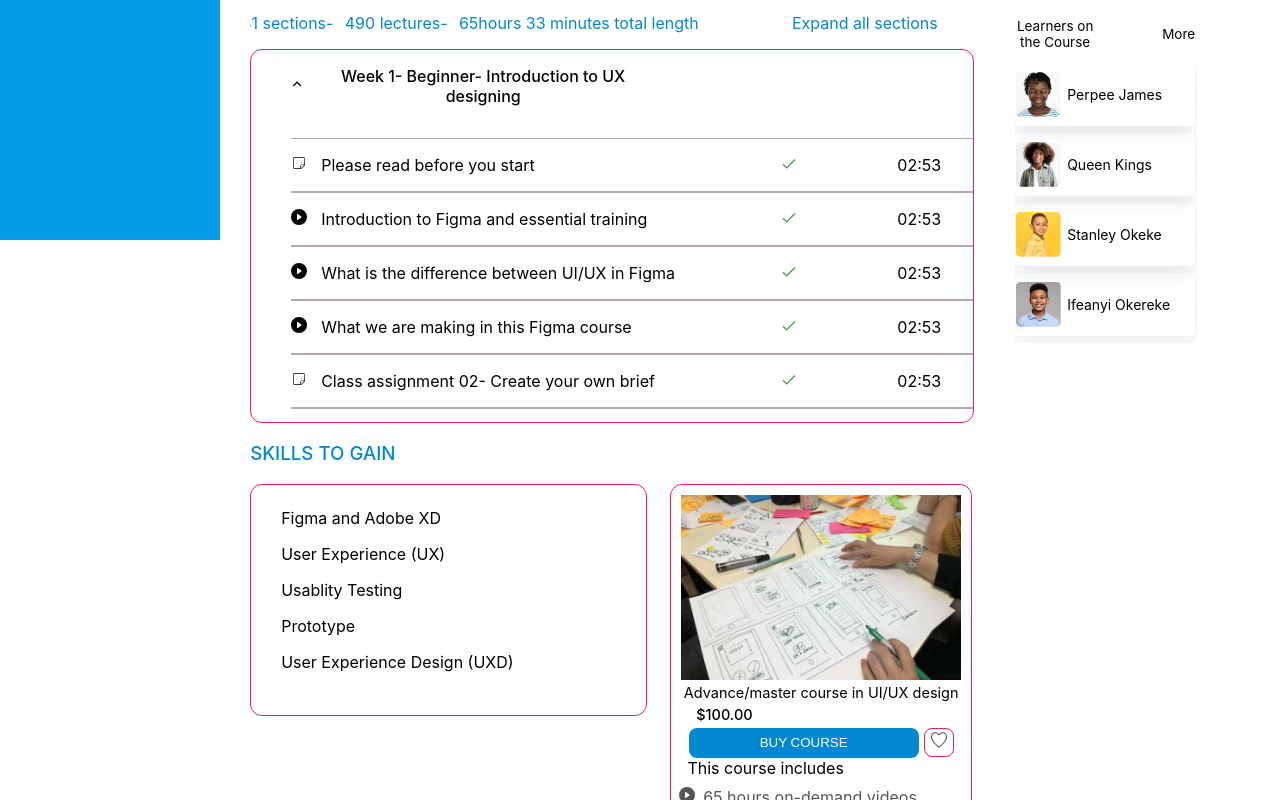
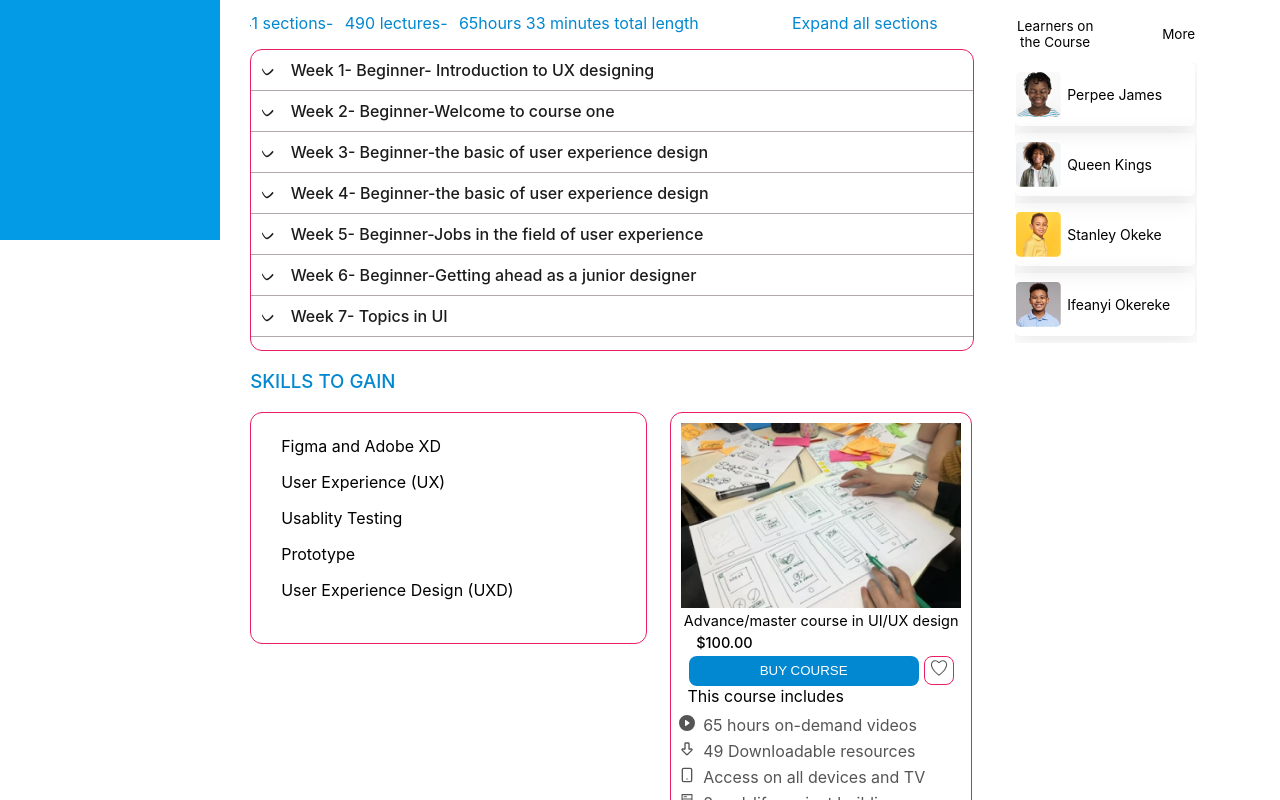
Before and after one commit to learnable-2022/LMS-YC-10-FE, a React (Create React App) app in the folder lms/: page /courses in a window 1280 px wide. Shown: the part 560-1360 px from the top of the page. Built offline with nearby package versions, Linux system fonts and the light colour scheme.

Commit message:
Ongoing Course Page

```diff
--- a/lms/src/components/pages/centerCoursepage/CenterCoursePage.js
+++ b/lms/src/components/pages/centerCoursepage/CenterCoursePage.js
@@ -50,10 +50,6 @@
                         <p>Expand all sections</p>
                     </span>
                     <div className={styles.fourthSection}>
-                        <span>
-                            <i><RiArrowUpSLine /></i>
-                            <p>Week 1- Beginner- Introduction to UX designing</p>
-                        </span>
                         <div>
                             <CourseList />
                         </div>
--- a/lms/src/components/pages/courseList/CourseList.js
+++ b/lms/src/components/pages/courseList/CourseList.js
@@ -8,117 +8,106 @@
 import OngoingCourse  from "../OngoingCoursePage";
 import { Link } from "react-router-dom";
 
-// import video from "../../images/"
-// import { icons } from 'react-icons';
-// RiArrowUpSLine
+
 
 function CourseList(){
 const [ courseList ] = useState([
     {
         id: 1,
+        title: "Week 1- Beginner- Introduction to UX designing",
         icon: <CiStickyNote/>,
-        name: "Please read before you start",
+        name1: "Please read before you start",
+        icon2: <BsPlayCircleFill />,
+        name2: "Introduction to Figma and essential training",
+        icon3: <BsPlayCircleFill />,
+        name3: "What is the difference between UI/UX in Figma",
+        name4: "What we are making in this Figma course",
+        name5: "Class assignment 02- Create your own brief",
+        name6: "Class assignment 02-create your own brief",
         watch: <FcCheckmark />,
         time: "02:53",
         src: "http://commondatastorage.googleapis.com/gtv-videos-bucket/sample/BigBuckBunny.mp4"
     },
     {
         id: 2,
+        title: "Week 2- Beginner-Welcome to course one",
         icon: <BsPlayCircleFill />,
-        name: "Introduction to Figma and essential training",
+        name1: "How to identify stakeholders",
+        icon2: <BsPlayCircleFill />,
+        name2: "How to identify user needs",
+        icon3: <BsPlayCircleFill />,
+        name3: "Creating UX Flows",
         watch: <FcCheckmark />,
         time: "02:53",
         src: "http://commondatastorage.googleapis.com/gtv-videos-bucket/sample/BigBuckBunny.mp4"
     },
     {
         id: 3,
+        title: "Week 3- Beginner-the basic of user experience design",
         icon: <BsPlayCircleFill />,
-        name: "What is the difference between UI/UX in Figma",
+        name1: "Mapping the user journey",
+        icon2: <BsPlayCircleFill />,
+        name2: "Finding solutions & constraint cards",
+        icon3: <BsPlayCircleFill />,
+        name3: "Introduction to Figma",
         watch: <FcCheckmark />,
         time: "02:53",
         src: "http://commondatastorage.googleapis.com/gtv-videos-bucket/sample/BigBuckBunny.mp4"
     },
     {
         id: 4,
+        title: "Week 4- Beginner-the basic of user experience design",
         icon: <BsPlayCircleFill />,
-        name: "What we are making in this Figma course",
+        name1: "Present Sketches, UX Principles",
+        icon2: <BsPlayCircleFill />,
+        name2: "Psychology of UX",
+        icon3: <BsPlayCircleFill />,
+        name3: "Refining grayscales in Figma",
         watch: <FcCheckmark />,
         time: "02:53",
         src: "http://commondatastorage.googleapis.com/gtv-videos-bucket/sample/BigBuckBunny.mp4"
     },
     {
         id: 5,
-        icon: <CiStickyNote/>,
-        name: "Class assignment 02- Create your own brief",
+        title: "Week 5- Beginner-Jobs in the field of user experience",
+        icon: <BsPlayCircleFill />,
+        name1: "Understanding user testing",
+        icon2: <BsPlayCircleFill />,
+        name2: "Design for Inclusion",
+        icon3: <BsPlayCircleFill />,
+        name3: "Figma UI",
         watch: <FcCheckmark />,
         time: "02:53",
         src: "http://commondatastorage.googleapis.com/gtv-videos-bucket/sample/BigBuckBunny.mp4"
     },
     {
         id: 6,
+        title: "Week 6- Beginner-Getting ahead as a junior designer",
         icon: <CiStickyNote/>,
-        name: "Class assignment 02-create your own brief",
+        name1: "Understanding user testing",
+        icon2: <BsPlayCircleFill />,
+        name2: "Design for Inclusion",
+        icon3: <BsPlayCircleFill />,
+        name3: "Figma UI",
         watch: <FcCheckmark />,
         time: "02:53",
         src: "http://commondatastorage.googleapis.com/gtv-videos-bucket/sample/BigBuckBunny.mp4"
     },
     {
         id: 7,
-        icon: <RiArrowDownSLine />,
-        name: "Week 2- Beginner-Welcome to course one",
-        watch: <TfiLock />,
-        time: "02:53",
-        src: "http://commondatastorage.googleapis.com/gtv-videos-bucket/sample/BigBuckBunny.mp4"
-    },
-    {
-        id: 8,
-        icon: <RiArrowDownSLine />,
-        name: "Week 3- Beginner-the basic of user experience design",
-        watch: <TfiLock />,
-        time: "02:53",
-        src: "http://commondatastorage.googleapis.com/gtv-videos-bucket/sample/BigBuckBunny.mp4"
-    },
-    {
-        id: 9,
-        icon: <RiArrowDownSLine />,
-        name: "Week 4- Beginner-the basic of user experience design",
-        watch: <TfiLock />,
-        time: "02:53",
-        src: "http://commondatastorage.googleapis.com/gtv-videos-bucket/sample/BigBuckBunny.mp4"
-    },
-    {
-        id: 10,
-        icon: <RiArrowDownSLine />,
-        name: "Week 2- Beginner-Welcome to course one",
-        watch: <TfiLock />,
-        time: "02:53",
-        src: "http://commondatastorage.googleapis.com/gtv-videos-bucket/sample/BigBuckBunny.mp4"
-    },
-    {
-        id: 11,
-        icon: <RiArrowDownSLine />,
-        name: "Week 5- Beginner-Jobs in the field of user experience",
-        watch: <TfiLock />,
-        time: "02:53",
-        src: "http://commondatastorage.googleapis.com/gtv-videos-bucket/sample/BigBuckBunny.mp4"
-    },
-    {
-        id: 12,
-        icon: <RiArrowDownSLine />,
-        name: "Week 6- Beginner-Getting ahead as a junior designer",
-        watch: <TfiLock />,
+        title: "Week 7- Topics in UI",
+        icon: <CiStickyNote/>,
+        name1: "Understanding user testing",
+        icon2: <BsPlayCircleFill />,
+        name2: "Design for Inclusion",
+        icon3: <BsPlayCircleFill />,
+        name3: "Figma UI",
+        watch: <FcCheckmark />,
         time: "02:53",
         src: "http://commondatastorage.googleapis.com/gtv-videos-bucket/sample/BigBuckBunny.mp4"
     }
 ])
 
-// , setCourseList
-//     const [ course ] = useState("");
-//     const addCourse = () => {
-//         setCourseList([...courseList, course])
-//         // , setCourse
-//     }
-//  addCourse();
 
 
     const Onclick = (id, src, name) => {
@@ -127,46 +116,69 @@
 
         console.log(id, src, name)
 
-        // return(
-        //     <>
-        //         <video width="400px" height="400px" key={id} controls>
-        //             <source src={src} type='video/mp4' />
-        //         </video>
-        //     </>
-        // )
+
     }
 return(
     <>
         <div className={styles.courseListWrapper}>
-            <ul>
+            <div>
                 {
                     courseList.map((
                         {
                     id,
+                    title,
                     icon,
-                    name,
+                    icon2,
+                    icon3,
+                    name1,
+                    name2,
+                    name3,
                     watch,
                     time,
                     src}, index
                     ) => (
-                        <li key={id} >
+                        <details key={id} >
+                            <summary>{title}</summary>
+                                <div id={styles.section1}>
                                     <Link to="/courses/ongoingcourse" className={styles.courseList} onClick={()=>Onclick(id, src)}>
                                         <i>{icon}</i>
-                                <div id={styles.section1}>
-                                    <p>{name}</p>
+                                       <div className={styles.firstRow}>
+                                            <p>{name1}</p>
                                             <div id={styles.section2}>
                                                 <i>{watch}</i>
                                                 <p>{time}</p>
                                             </div>
                                         </div>
                                     </Link>
-                                {/* <video controls>onClick={()=> Onclick(id, src, name)}
-                                <source src="http://commondatastorage.googleapis.com/gtv-videos-bucket/sample/BigBuckBunny.mp4"  type="video/mp4"/>
-                                </video> */}
-                        </li>
+                                </div>
+                                <div id={styles.section1}>
+                                    <Link to="/courses/ongoingcourse" className={styles.courseList} onClick={()=>Onclick(id, src)}>
+                                        <i>{icon2}</i>
+                                        <div className={styles.firstRow}>
+                                            <p>{name2}</p>
+                                            <div id={styles.section2}>
+                                                <i>{watch}</i>
+                                                <p>{time}</p>
+                                            </div>
+                                        </div>
+                                    </Link>
+                                </div>
+                                <div id={styles.section1}>
+                                    <Link to="/courses/ongoingcourse" className={styles.courseList} onClick={()=>Onclick(id, src)}>
+                                        <i>{icon3}</i>
+                                        <div className={styles.firstRow}>
+                                            <p>{name3}</p>
+                                            <div id={styles.section2}>
+                                                <i>{watch}</i>
+                                                <p>{time}</p>
+                                            </div>
+                                        </div>
+                                    </Link>
+                                </div>
+                        </details>
                     ))
                 }
-            </ul>
+            </div>
         </div>
     </>
 )
--- a/lms/src/components/pages/courseList/CourseList.module.css
+++ b/lms/src/components/pages/courseList/CourseList.module.css
@@ -4,13 +4,26 @@
     color: #1C1C1C;
     width: 100%;
 }
-.courseListWrapper li{
-    list-style-type: none;
+.courseListWrapper summary{
     display: flex;
-    border-top: 0.5px solid rgb(181, 168, 168);
-    border-bottom: 0.5px solid  rgb(181, 168, 168);
+    width: 100%;
+    padding: 10px;
+    font-weight: 550;
+    border-bottom: 1px solid  rgb(181, 168, 168);
 }
-.courseListWrapper ul li a{
+.courseListWrapper summary::-webkt-details-marker{
+    display: none;
+}
+.courseListWrapper details[open] summary::before{
+    display: flex;
+    content: "ᨈ";
+    margin-right: 15px;
+}
+.courseListWrapper details summary::before{
+    content: "ᨆ";
+    margin-right: 15px;
+}
+.courseListWrapper  a{
     text-decoration: none;
     color: black;
 }
@@ -18,34 +31,34 @@
     display: flex;
     align-items: center;
     justify-content: space-between;
-    width: 620px;
+    width: 650px;
     text-align: left;
 }
 .courseListWrapper .courseList #section2{
     display: flex;
     align-items: center;
     justify-content: space-between;
-    width: 160px;
+    width: 140px;
     text-align: left;
 }
 .courseList{
     display: flex;
     text-align: left;
     align-items: center;
-    width: 650px;
+    margin-left: 15px;
+    width: 640px;
     justify-content: space-between;
 }
-@media screen and (max-width: 250px) {
-    .courseListWrapper li{
-        width: 580px;
+.firstRow{
+    display: flex;
+    width: 600px;
+    justify-content: space-between;
+}
+@media screen and (max-width: 650px) {
+    .courseListWrapper summary{
+        font-size: 13.5px;
     }
-    .courseListWrapper .courseList #section1{
-        width: 490px;
-    }
-    .courseListWrapper .courseList #section2{
-        width: 90px;
-    }
-    .courseList{
-        width: 520px;
+    .courseListWrapper  a{
+        font-size: 13.5px;
     }
 }
```
Also changed, not shown: lms/src/components/styles/CoursePage.module.css (+0 -43 lines), lms/src/components/styles/OngoingCourse.module.css (+5 -5 lines). Lines whose indentation alone changed are shown as unchanged.
